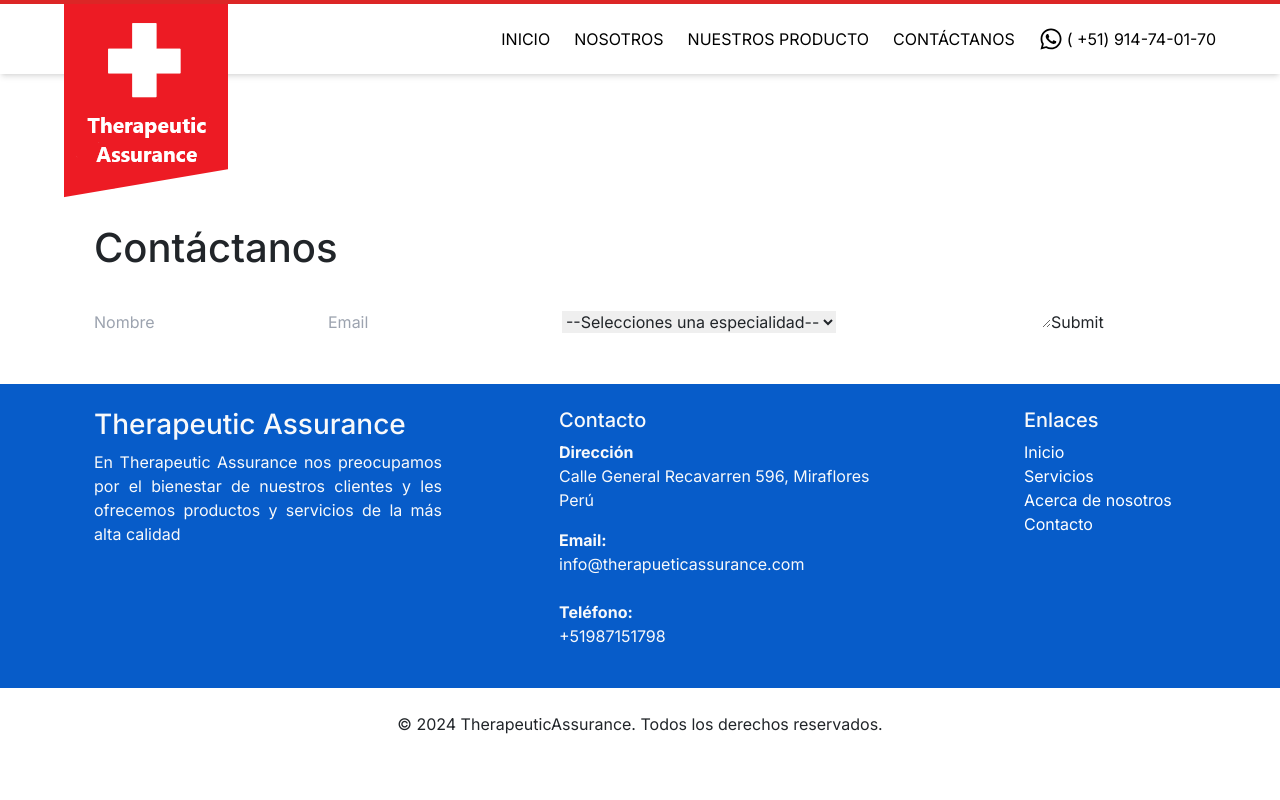
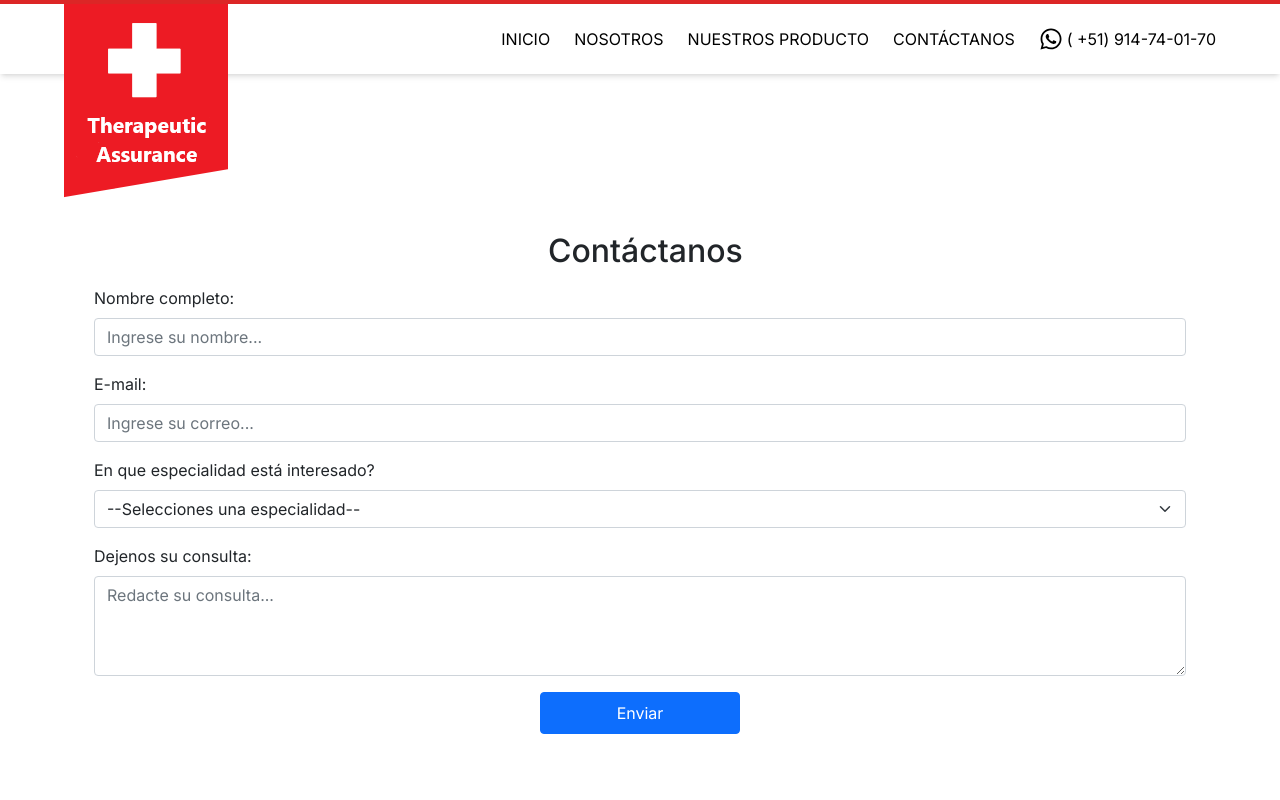
Before and after one commit to WindDistinct/TherapeuticAssurance, a Next.js app: page /contactanos in a window 1280 px wide. Shown: the top 800 px of the page. Built offline with nearby package versions, Linux system fonts and the light colour scheme.

Commit message:
Contact Form Styles + Extra form formatting

```diff
--- a/app/api/email/route.tsx
+++ b/app/api/email/route.tsx
@@ -5,7 +5,7 @@ import Mailgun from "mailgun.js";
 const API_KEY = process.env.MAILGUN_API_KEY || '';
 const DOMAIN = process.env.MAILGUN_DOMAIN || '';
 
-export async function POST(req: NextRequest, res: NextResponse) {
+export async function POST(req: NextRequest) {
 
     try {
         const body = await req.json();
--- a/app/contactanos/page.tsx
+++ b/app/contactanos/page.tsx
@@ -1,5 +1,6 @@
 import ContactForm from "@/components/ui/ContactForm";
 import type { Metadata } from "next";
+import { Container } from "react-bootstrap";
 
 export const metadata: Metadata = {
     title: "Therapeutic Assurance",
@@ -10,23 +11,23 @@ export default function contactanos() {
 
     return (
         <>
-            <section id="seccion-quienes-somos" className="mtop-6">
+            <section className="mtop-6 position-relative">
 
-                <div className="container ">
+                <Container className="my-5">
 
-                    <h2 className=" fs-1 mbottom-6">Contáctanos</h2>
+                    <div id="contacto" className="mx-auto p-2">
 
-                    <div className="row " >
-
-                        <div className="col-12 h-20">
-
-                            <ContactForm/>
-
-                        </div>
+                        <h2>Contáctanos</h2>
 
                     </div>
 
-                </div>
+                    <div className="col-12">
+
+                        <ContactForm/>
+
+                    </div>
+
+                </Container>
 
             </section>
 
--- a/app/globals.css
+++ b/app/globals.css
@@ -8,6 +8,11 @@
 }
 
 #presentacion #icono{
+    width: 200px;
+}
+
+#contacto, #enviar {
+    display: block;
     width: 200px;
 }
 
--- a/app/nosotros/page.tsx
+++ b/app/nosotros/page.tsx
@@ -1,12 +1,3 @@
-import type { Metadata } from "next";
-import Header from "@/components/ui/Header";
-import Footer from "@/components/ui/Footer";
-
-
-export const metadata: Metadata = {
-    title: "Therapeutic Assurance",
-    description: "Tratamientos especializados por profesionales dedicados"
-};
 
 export default function nosotros() {
 
--- a/app/productos/page.tsx
+++ b/app/productos/page.tsx
@@ -1,10 +1,5 @@
 import type { Metadata } from "next";
 import Link from "next/link"
-
-export const metadata: Metadata = {
-    title: "Therapeutic Assurance",
-    description: "Tratamientos especializados por profesionales dedicados"
-};
 
 export default function contactanos() {
 
--- a/app/ruta/page.tsx
+++ /dev/null
@@ -1,30 +0,0 @@
-import type { Metadata } from "next";
-
-
-
-export const metadata: Metadata = {
-    title: "RUTA 02",
-    description: "Farmacia dedicada a la venta de todo tipo de medicamentos",
-  };
-
-
-
-
-export default function Ruta2() {
-
-
-
-    return (
-
-                <>
-
-
-
-                    <h1>soy ruta 02 ...</h1>
-
-                </>
-
-
-
-          );
-  }
--- a/components/ui/ContactForm.tsx
+++ b/components/ui/ContactForm.tsx
@@ -2,6 +2,7 @@
 
 import axios from "axios";
 import { ChangeEvent, FormEvent, useState } from "react"
+import { Button, Form} from "react-bootstrap";
 
 export default function ContactForm() {
     const [name,setName] = useState('');
@@ -40,19 +41,34 @@ export default function ContactForm() {
     return (
         <>
 
-            <form onSubmit={onSubmit}>
-                <input value={name} onChange={(e) => setName(e.target.value)} type="text" placeholder="Nombre"/>
-                <input value={email} onChange={(e) => setEmail(e.target.value)} type="email" placeholder="Email"/>
-                <select value={special} onChange={handleSpecialChange} name="special">
-                    <option value="">--Selecciones una especialidad--</option>
-                    <option value="Fisioterapia">Fisioterapia</option>
-                    <option value="Quiropractica">Quiropractica</option>
-                    <option value="Pedriatria">Pediatría</option>
-                </select>
-                <textarea value={message} onChange={(e) => setMessage(e.target.value)}></textarea>
-                <button type="submit">Submit</button>
-            </form>
-
+            <Form onSubmit={onSubmit}>
+                <Form.Group className="mb-3">
+                    <Form.Label controlId="formBasicText">Nombre completo:</Form.Label>
+                    <Form.Control value={name} onChange={(e) => setName(e.target.value)} type="text" placeholder="Ingrese su nombre..."/>
+                </Form.Group>
+                <Form.Group className="mb-3">
+                    <Form.Label controlId="formBasicEmail">E-mail:</Form.Label>
+                    <Form.Control value={email} onChange={(e) => setEmail(e.target.value)} type="email" placeholder="Ingrese su correo..."/>
+                </Form.Group>
+                <Form.Group className="mb-3">
+                    <Form.Label>En que especialidad está interesado?</Form.Label>
+                    <Form.Select value={special} onChange={handleSpecialChange}>
+                        <option value="">--Selecciones una especialidad--</option>
+                        <option value="Fisioterapia">Fisioterapia</option>
+                        <option value="Quiropractica">Quiropractica</option>
+                        <option value="Pedriatria">Pediatría</option>
+                    </Form.Select>
+                </Form.Group>
+                <Form.Group className="mb-3">
+                    <Form.Label>Dejenos su consulta:</Form.Label>
+                    <Form.Control value={message} onChange={(e) => setMessage(e.target.value)}
+                        as="textarea"
+                        placeholder="Redacte su consulta..."
+                        style={{ height: '100px' }}
+                    />
+                </Form.Group>
+                <Button id="enviar" as="input" type="submit" value="Enviar" className="mx-auto p-2"/>
+            </Form>
         </>
     )
 }
--- a/components/ui/Header.tsx
+++ b/components/ui/Header.tsx
@@ -1,6 +1,5 @@
-import Image from 'next/image';
 import Link from "next/link"
-import ReactDOM from 'react-dom'
+import { Image } from "react-bootstrap";
 import { FaWhatsapp } from "react-icons/fa";
 
 export default function Header(){
@@ -12,7 +11,7 @@ export default function Header(){
                         <div className="contenedor  flex justify-between  height-7">
 
                             <Link href="/" >
-                                <img src="/images/logo.png" alt="Logo" className="" />
+                                <Image src="/images/logo.png" alt="Logo" className="" />
                             </Link>
 
                             <nav className="flex justify-items-center items-center  gap-x-6">
--- a/components/ui/LoginForm.tsx
+++ b/components/ui/LoginForm.tsx
@@ -1,9 +1,9 @@
 import axios from "axios";
 import Link from "next/link";
 import { useRouter } from "next/navigation";
-import React, { useEffect } from "react";
+import React, { ChangeEvent, useEffect } from "react";
 import { useState } from "react";
-import { FaAngleLeft } from "react-icons/fa";
+import { Button, Form } from "react-bootstrap";
 
 export default function LoginForm() {
     const router = useRouter();
@@ -24,12 +24,12 @@ export default function LoginForm() {
     const [mailSubmitted, mailIsSubmitted] = React.useState(false);
     const [passSubmitted, passIsSubmitted] = React.useState(false);
 
-    const onEmailChange = (e:any) => {
+    const onEmailChange = (e:ChangeEvent<HTMLInputElement>) => {
         setUser({...user, email : e.target.value})
         mailIsSubmitted(true);
     };
 
-    const onPassChange = (e:any) => {
+    const onPassChange = (e:ChangeEvent<HTMLInputElement>) => {
         setUser({...user, password : e.target.value})
         passIsSubmitted(true);
     };
@@ -58,7 +58,7 @@ export default function LoginForm() {
 
     return(
         <>
-            <form className=" row g-3">
+            <Form className=" row g-3">
 
                 <h1 className="text-primario fw-bolder">
                     {loading ? 'Accediendo a la cuenta' : 'Inicio de sesión'}
@@ -134,17 +134,17 @@ export default function LoginForm() {
 
                 <div className="col-12">
 
-                    <button onClick={onLogin} className={`mt-3 btn btn-primary border-0 text-white ${buttonDisabled ? 'bg-danger' : 'blue'}`} type="submit">
+                    <Button onClick={onLogin} className={`mt-3 btn btn-primary border-0 text-white ${buttonDisabled ? 'bg-danger' : 'blue'}`} type="submit">
 
                         {buttonDisabled ? 'Ingrese sus credenciales' : 'Iniciar Sesión'}
 
-                    </button>
+                    </Button>
 
                 </div>
                 <br/>
                 <br/>
                 {error && <p className="btn btn-danger" >{error}</p>}
-            </form>
+            </Form>
             <Link className="d-block mt-3" href={"/sign-up"}>
                 Aún no tienes una cuenta?{' '}
                 <span>Crea una aquí</span>
--- a/components/ui/Presentacion.tsx
+++ b/components/ui/Presentacion.tsx
@@ -1,4 +1,3 @@
-import Image from "next/image"
 import React from 'react';
 import 'bootstrap/dist/css/bootstrap.min.css';
 import LoginPage from '@/app/login/page';
--- a/components/ui/SignUpForm.tsx
+++ b/components/ui/SignUpForm.tsx
@@ -2,9 +2,7 @@ import axios from "axios";
 import { useRouter } from "next/navigation";
 import React from "react";
 import { useEffect } from "react";
-import { Container, Form, Row } from "react-bootstrap";
-import Header from "./Header";
-import Footer from "./Footer";
+import { Button, Form, Row } from "react-bootstrap";
 import Link from "next/link";
 
 export default function SignUpForm() {
@@ -44,7 +42,7 @@ export default function SignUpForm() {
     }
 
 
-    const syncPassword = async (e:any) => {
+    const syncPassword = async () => {
         if (user.password !== confirmPassword) {
             setError("Las contraseñas no coinciden");
         } else {
@@ -57,13 +55,14 @@ export default function SignUpForm() {
         if (
             user.username.length > 0 &&
             user.email.length > 0 &&
-            user.password.length > 0
+            user.password.length > 0 &&
+            confirmPassword.length > 0
         ) {
             setButtonDisabled(false);
         } else {
             setButtonDisabled(true);
         }
-    }, [user])
+    }, [confirmPassword.length, user])
 
     return (
         <>
@@ -83,8 +82,6 @@ export default function SignUpForm() {
                     >
                     </Form.Control>
                  </Form.Group>
-
-            <br/>
                  <Form.Group style={{ paddingBottom: '50px' }}>
                     <Form.Label className="subNuevoForm">Correo</Form.Label>
                     <Form.Control
@@ -95,7 +92,6 @@ export default function SignUpForm() {
                     >
                     </Form.Control>
                 </Form.Group>
-            <br/>
                 <Form.Group style={{ paddingBottom: '50px' }}>
                         <Form.Label className="subNuevoForm">Contraseña</Form.Label>
                         <Form.Control
@@ -106,7 +102,6 @@ export default function SignUpForm() {
                         >
                         </Form.Control>
                 </Form.Group>
-            <br/>
                 <Form.Group style={{ paddingBottom: '50px' }}>
                             <Form.Label className="subNuevoForm">Confirmar Contraseña</Form.Label>
                             <Form.Control
@@ -117,17 +112,12 @@ export default function SignUpForm() {
                             >
                             </Form.Control>
                 </Form.Group>
-            <br/>
-            <br/>
-            <button onClick={syncPassword}
+            <Button onClick={syncPassword}
                     className={`botonNuevoForm mx-auto ${buttonDisabled ? 'disabled' : ''}`}
                     disabled={buttonDisabled}
             >
-
                 {buttonDisabled ? 'Ingrese sus datos para registrarse' : 'Registrarme ahora'}
-            </button>
-            <br/>
-            <br/>
+            </Button>
             {error && <p className="mt-3 text-center" style={{ color: 'red' }}>{error}</p>}
             <Link className="espacio" href="/ "> Volver a la pagina de Inicio </Link>
                 </Row>
```
